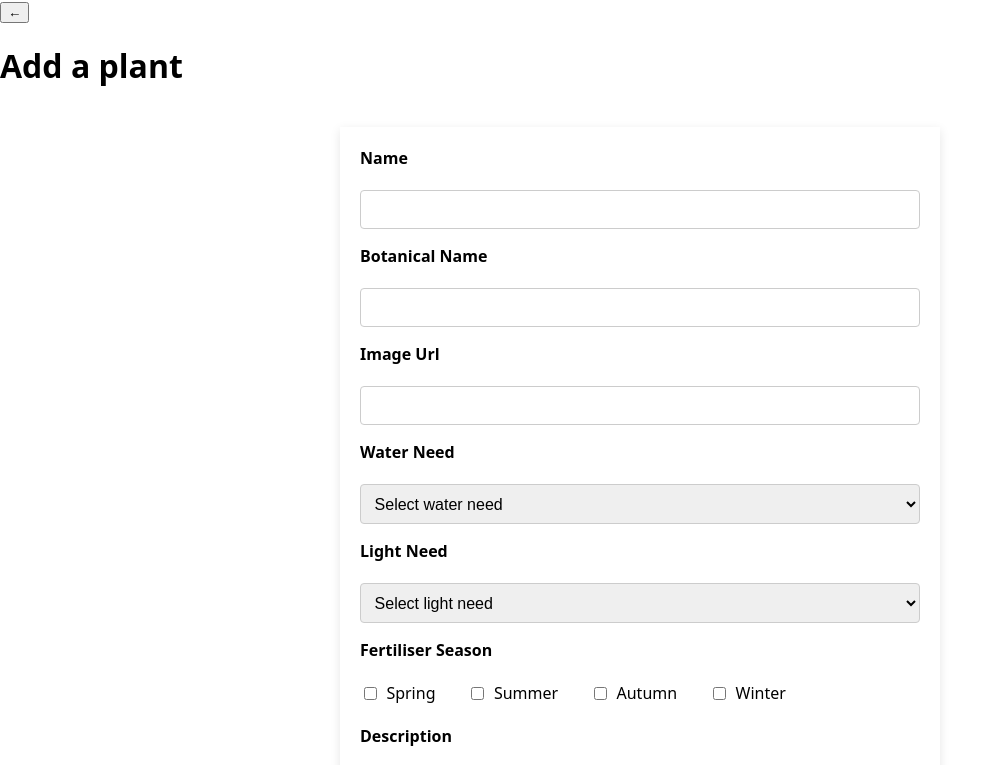
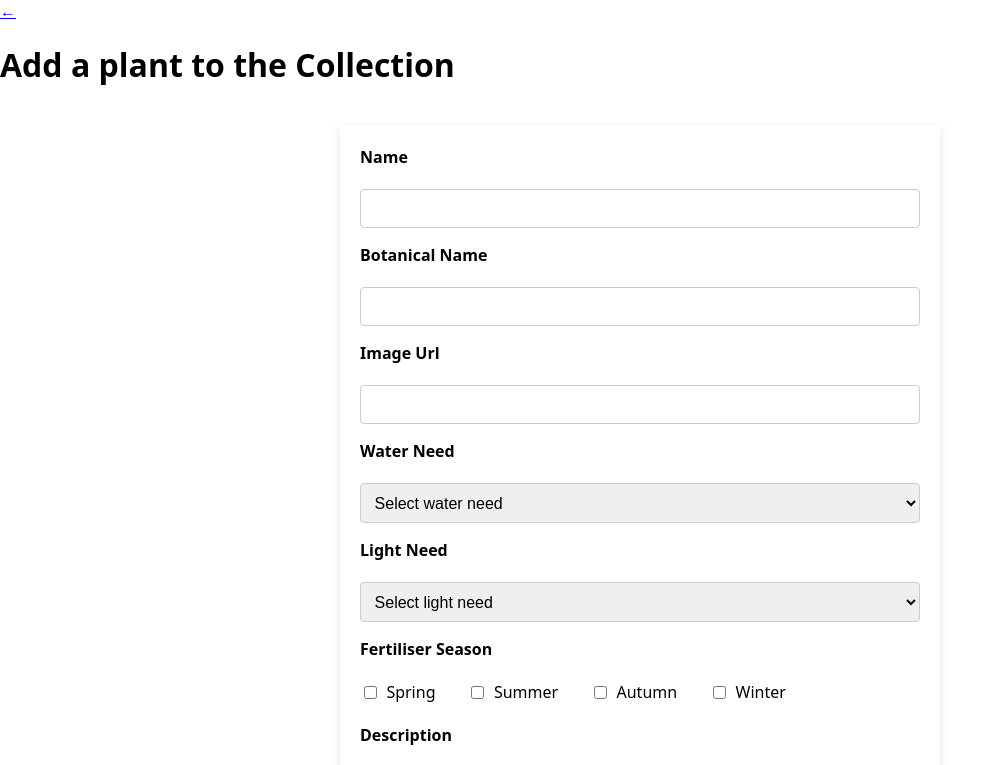
Before and after one commit to cathrinwullschleger/botanical-home, a Next.js app: page /add in a window 1280 px wide. Shown: the top 765 px of the page, without its empty margins (0-983 px from the left). Built offline with nearby package versions, Linux system fonts and the light colour scheme.

Commit message:
Refactor and fix issues from code review

```diff
--- a/components/PlantCard.js
+++ b/components/PlantCard.js
@@ -1,4 +1,5 @@
 import styled from "styled-components";
+import Image from "next/image";
 
 export const CardContainer = styled.ul`
   display: grid;
@@ -26,7 +27,6 @@ export const PlantCard = styled.li`
   padding: 16px;
   box-shadow: 0 3px 10px rgba(0, 0, 0, 0.1);
   text-align: center;
-  border-radius: 12px;
 
   width: 100%;
   display: flex;
@@ -42,7 +42,7 @@ export const PlantCard = styled.li`
   }
 `;
 
-export const PlantImage = styled.img`
+export const PlantImage = styled(Image)`
   width: 100%; /* Bild füllt Kartenbreite */
   max-width: 320px; /* max Breite auf Tablet */
   height: auto;
--- a/pages/add.js
+++ b/pages/add.js
@@ -1,5 +1,6 @@
 import Form from "@/components/Form";
 import { useRouter } from "next/router";
+import Link from "next/link";
 
 export default function CreatePlant() {
   const router = useRouter();
@@ -26,10 +27,8 @@ export default function CreatePlant() {
 
   return (
     <>
-      <button type="button" onClick={() => router.back()}>
-        ←
-      </button>
-      <h1>Add a plant</h1>
+      <Link href="/">← </Link>
+      <h1>Add a plant to the Collection</h1>
 
       <Form onSubmit={addPlant} />
     </>
--- a/pages/api/plants/index.js
+++ b/pages/api/plants/index.js
@@ -2,11 +2,10 @@ import dbConnect from "../../../db/connect";
 import Plant from "@/db/models/Plant";
 
 export default async function handler(request, response) {
-  console.log("API Request received:", request.method);
   await dbConnect();
 
   if (request.method === "GET") {
-    const plants = await Plant.find();
+    const plants = await Plant.find().sort({ createdAt: -1 });
     return response.status(200).json(plants);
   } else if (request.method === "POST") {
     const plantData = request.body;
--- a/pages/plants/[id]/index.js
+++ b/pages/plants/[id]/index.js
@@ -41,7 +41,8 @@ export default function DetailsPage() {
 
   return (
     <>
-      <Link href="/">← Back to Plant Collection</Link>
+      <Link href="/">← </Link>
+
       <DetailPageWrapper>
         <PlantCard>
           <ImageWrapper>
```
Also changed, not shown: components/Layout.js (added, +11 -0 lines), pages/index.js (+3 -11 lines).
